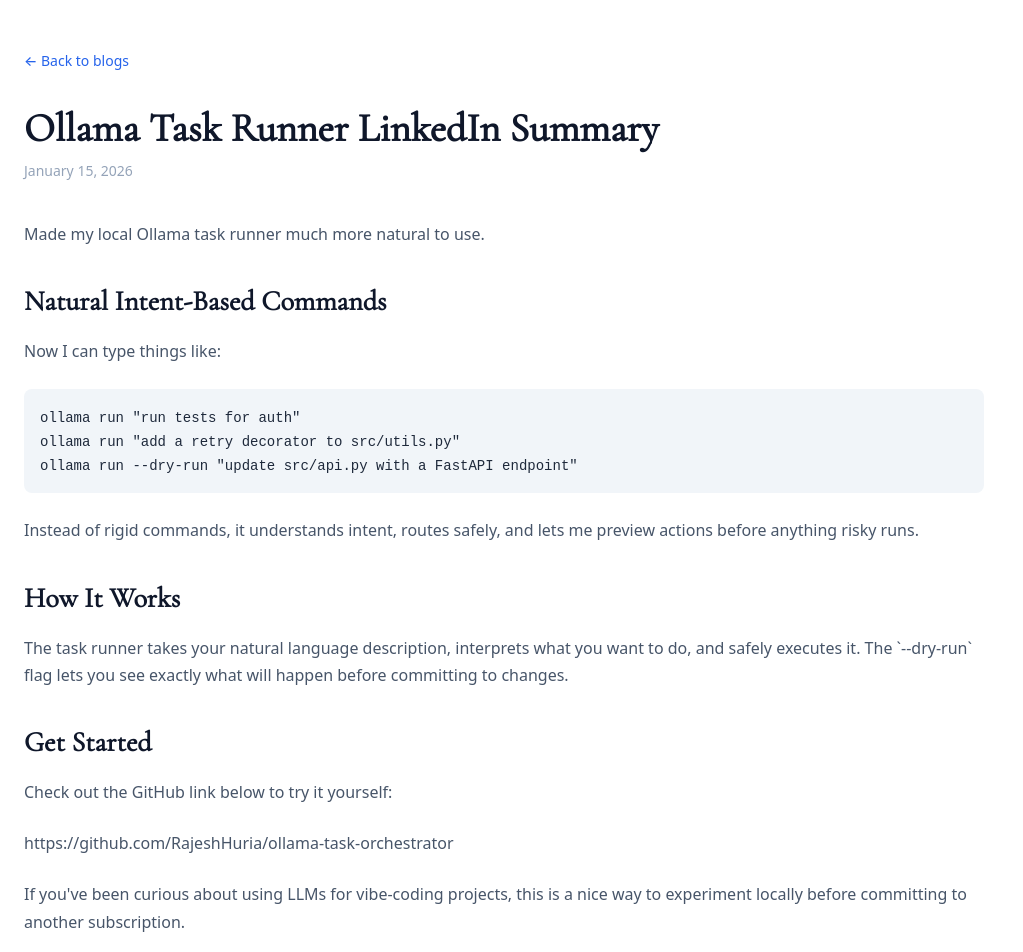
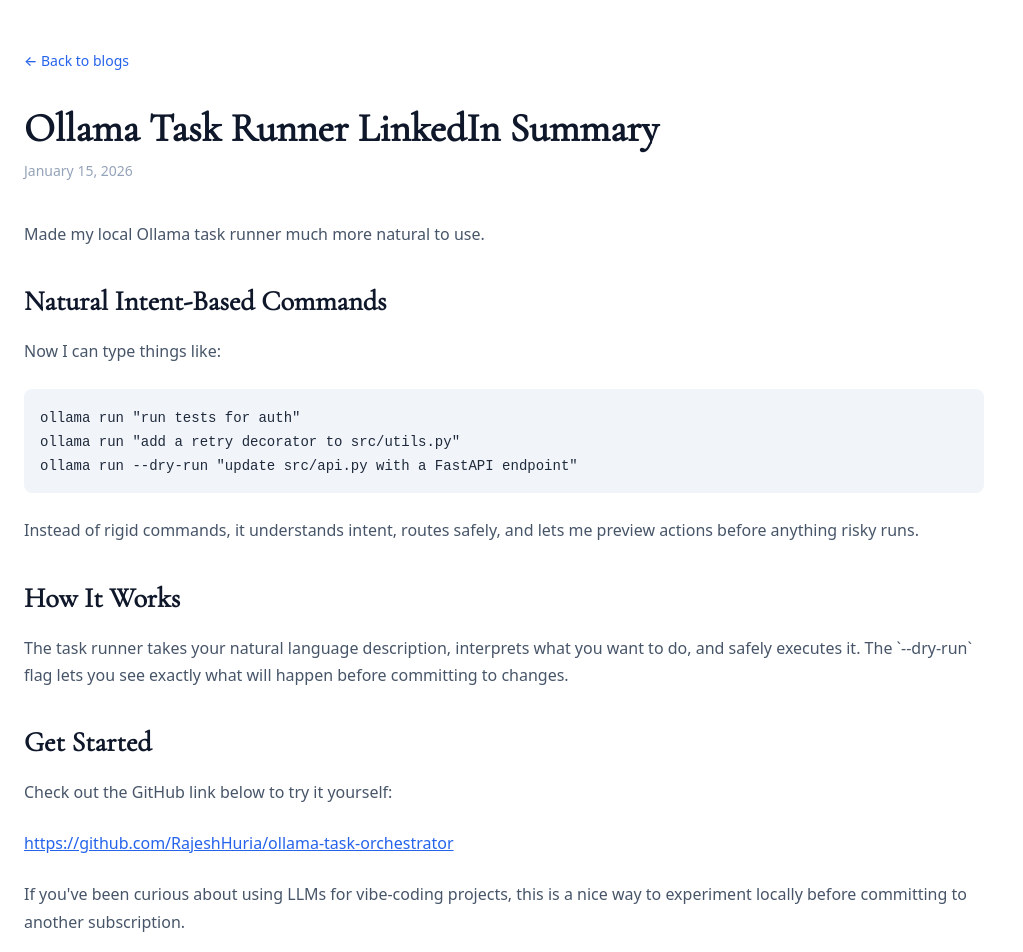
Before and after one commit to RajeshHuria/personal-site, a Next.js app: page /blogs/ollama-task-runner-linkedin-summary in a window 1280 px wide. Shown: the top 952 px of the page, without its empty margins (0-1023 px from the left). Built offline with nearby package versions, Linux system fonts and the light colour scheme; a web font is replaced by a local one.

Commit message:
fix: linkify URLs in blog paragraph text
Add linkifyText function to parse and convert URLs to clickable links
in paragraph content. URLs like https://github.com/... are now clickable.

Co-Authored-By: Claude Haiku 4.5 <noreply@anthropic.com>

```diff
--- a/app/blogs/[slug]/BlogContentClient.tsx
+++ b/app/blogs/[slug]/BlogContentClient.tsx
@@ -16,6 +16,20 @@ interface BlogContentClientProps {
   backToBlogs: string;
 }
 
+function linkifyText(text: string) {
+  const urlRegex = /(\bhttps?:\/\/[^\s]+)/g;
+  const parts = text.split(urlRegex);
+  return parts.map((part, i) =>
+    part.match(/\bhttps?:\/\/[^\s]+/) ? (
+      <a key={i} href={part} target="_blank" rel="noopener noreferrer" style={{ color: "#2563eb", textDecoration: "underline" }}>
+        {part}
+      </a>
+    ) : (
+      part
+    )
+  );
+}
+
 function renderMarkdown(markdown: string) {
   const tokens = marked.lexer(markdown);
   return tokens.map((token, idx) => {
@@ -31,7 +45,7 @@ function renderMarkdown(markdown: string) {
     if (token.type === "paragraph") {
       return (
         <p key={idx} style={{ marginBottom: "1.5rem", color: "#475569", lineHeight: "1.7" }}>
-          {token.text}
+          {linkifyText(token.text)}
         </p>
       );
     }
```
